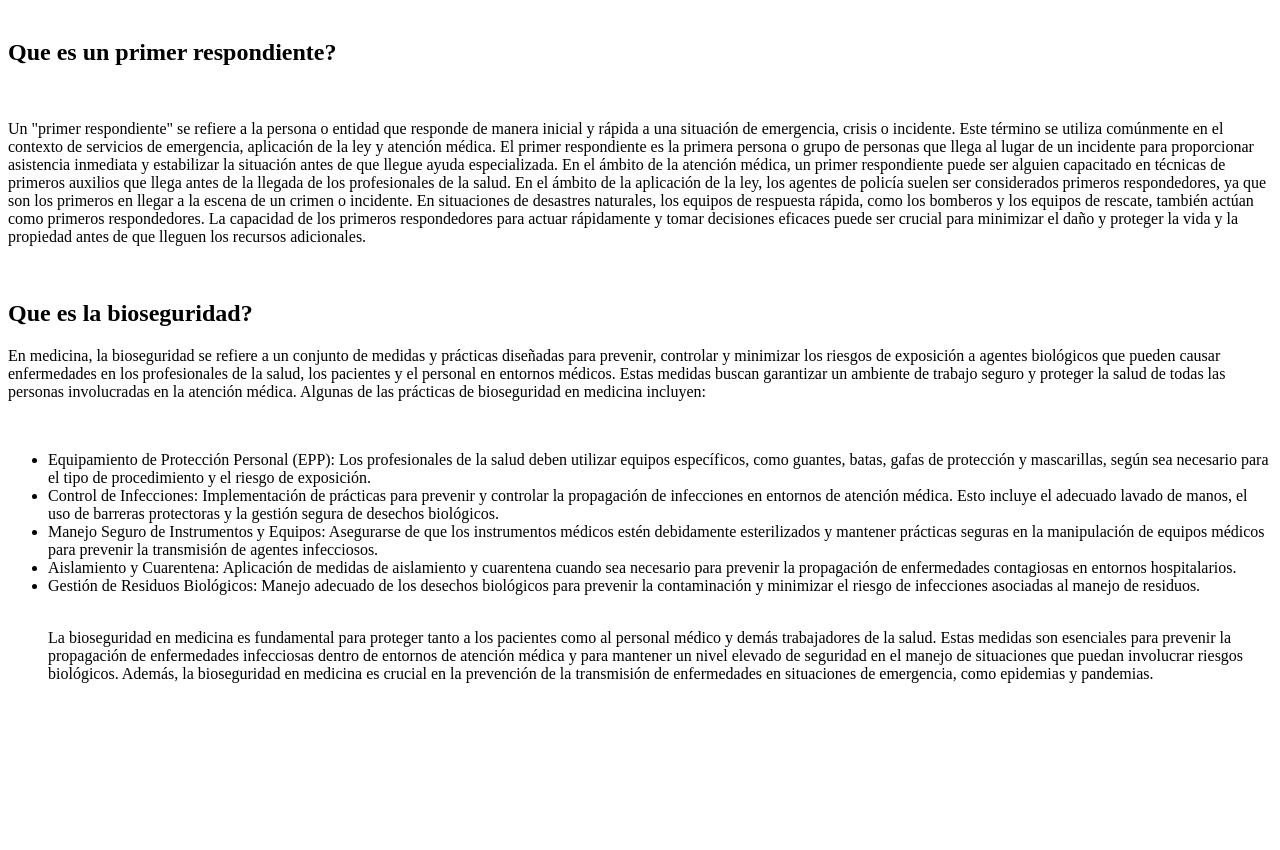
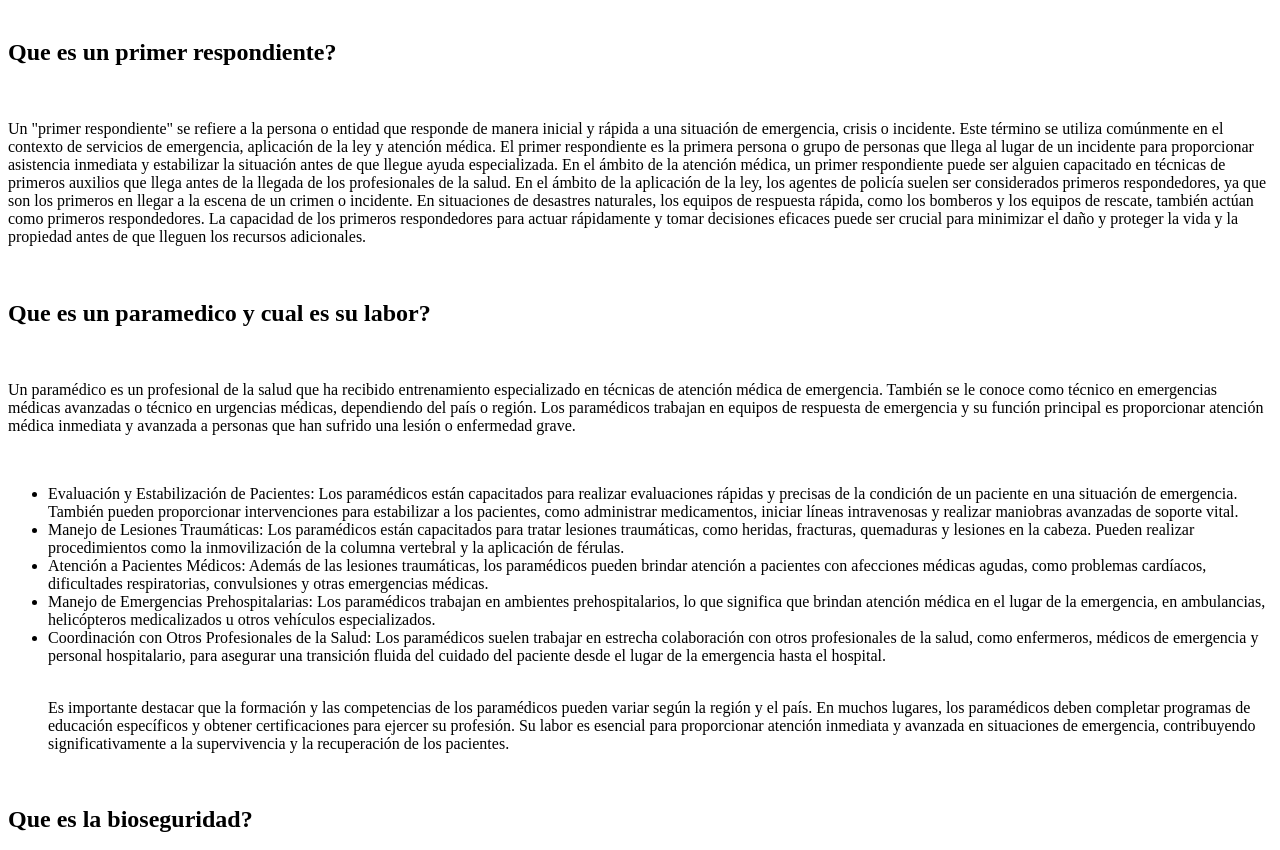
Before and after one commit to JJGARCIA2003/nucbagit, a plain HTML site: page clases/index.html in a window 1280 px wide. Shown: the part 79-929 px from the top of the page. Before the commit the page ends 812 px from the top, so only its background shows below. Drawn offline with Linux system fonts and the light colour scheme.

Commit message:
Añadi mas informacion

```diff
--- a/clases/index.html
+++ b/clases/index.html
@@ -8,6 +8,7 @@
 </head>
 
 <body>
+    <main>
         <h1>Paramedi-kit</h1>
         <br>
 
@@ -15,26 +16,73 @@
         <br>
 
         <p>Un "primer respondiente" se refiere a la persona o entidad que responde de manera inicial y rápida a una
-        situación de emergencia, crisis o incidente. Este término se utiliza comúnmente en el contexto de servicios de
+            situación de emergencia, crisis o incidente. Este término se utiliza comúnmente en el contexto de servicios
+            de
             emergencia, aplicación de la ley y atención médica. El primer respondiente es la primera persona o grupo de
-        personas que llega al lugar de un incidente para proporcionar asistencia inmediata y estabilizar la situación
+            personas que llega al lugar de un incidente para proporcionar asistencia inmediata y estabilizar la
+            situación
             antes de que llegue ayuda especializada.
 
-        En el ámbito de la atención médica, un primer respondiente puede ser alguien capacitado en técnicas de primeros
+            En el ámbito de la atención médica, un primer respondiente puede ser alguien capacitado en técnicas de
+            primeros
             auxilios que llega antes de la llegada de los profesionales de la salud. En el ámbito de la aplicación de la
-        ley, los agentes de policía suelen ser considerados primeros respondedores, ya que son los primeros en llegar a
-        la escena de un crimen o incidente. En situaciones de desastres naturales, los equipos de respuesta rápida, como
+            ley, los agentes de policía suelen ser considerados primeros respondedores, ya que son los primeros en
+            llegar a
+            la escena de un crimen o incidente. En situaciones de desastres naturales, los equipos de respuesta rápida,
+            como
             los bomberos y los equipos de rescate, también actúan como primeros respondedores.
 
-        La capacidad de los primeros respondedores para actuar rápidamente y tomar decisiones eficaces puede ser crucial
+            La capacidad de los primeros respondedores para actuar rápidamente y tomar decisiones eficaces puede ser
+            crucial
             para minimizar el daño y proteger la vida y la propiedad antes de que lleguen los recursos adicionales.
         </p>
         <br>
 
+        <h2>Que es un paramedico y cual es su labor?</h2>
+        <br>
+        <p>Un paramédico es un profesional de la salud que ha recibido entrenamiento especializado en técnicas de
+            atención médica de emergencia. También se le conoce como técnico en emergencias médicas avanzadas o técnico
+            en urgencias médicas, dependiendo del país o región. Los paramédicos trabajan en equipos de respuesta de
+            emergencia y su función principal es proporcionar atención médica inmediata y avanzada a personas que han
+            sufrido una lesión o enfermedad grave.</p>
+        <br>
+
+        <ul>
+            <li>Evaluación y Estabilización de Pacientes: Los paramédicos están capacitados para realizar evaluaciones
+                rápidas y precisas de la condición de un paciente en una situación de emergencia. También pueden
+                proporcionar intervenciones para estabilizar a los pacientes, como administrar medicamentos, iniciar
+                líneas intravenosas y realizar maniobras avanzadas de soporte vital.</li>
+            <li>Manejo de Lesiones Traumáticas: Los paramédicos están capacitados para tratar lesiones traumáticas, como
+                heridas, fracturas, quemaduras y lesiones en la cabeza. Pueden realizar procedimientos como la
+                inmovilización de la columna vertebral y la aplicación de férulas.</li>
+            <li>Atención a Pacientes Médicos: Además de las lesiones traumáticas, los paramédicos pueden brindar
+                atención a pacientes con afecciones médicas agudas, como problemas cardíacos, dificultades
+                respiratorias, convulsiones y otras emergencias médicas.</li>
+            <li>Manejo de Emergencias Prehospitalarias: Los paramédicos trabajan en ambientes prehospitalarios, lo que
+                significa que brindan atención médica en el lugar de la emergencia, en ambulancias, helicópteros
+                medicalizados u otros vehículos especializados.</li>
+            <li>Coordinación con Otros Profesionales de la Salud: Los paramédicos suelen trabajar en estrecha
+                colaboración con otros profesionales de la salud, como enfermeros, médicos de emergencia y personal
+                hospitalario, para asegurar una transición fluida del cuidado del paciente desde el lugar de la
+                emergencia hasta el hospital.</li>
+            <br>
+            <p>Es importante destacar que la formación y las competencias de los paramédicos pueden variar según la
+                región y el país. En muchos lugares, los paramédicos deben completar programas de educación específicos
+                y obtener certificaciones para ejercer su profesión. Su labor es esencial para proporcionar atención
+                inmediata y avanzada en situaciones de emergencia, contribuyendo significativamente a la supervivencia y
+                la recuperación de los pacientes.</p>
+            <br>
+        </ul>
+
+
+
+
         <h2>Que es la bioseguridad?</h2>
         <p>
-        En medicina, la bioseguridad se refiere a un conjunto de medidas y prácticas diseñadas para prevenir, controlar
-        y minimizar los riesgos de exposición a agentes biológicos que pueden causar enfermedades en los profesionales
+            En medicina, la bioseguridad se refiere a un conjunto de medidas y prácticas diseñadas para prevenir,
+            controlar
+            y minimizar los riesgos de exposición a agentes biológicos que pueden causar enfermedades en los
+            profesionales
             de la salud, los pacientes y el personal en entornos médicos. Estas medidas buscan garantizar un ambiente de
             trabajo seguro y proteger la salud de todas las personas involucradas en la atención médica.
 
@@ -43,14 +91,18 @@
 
         <ul>
             <li>
-            Equipamiento de Protección Personal (EPP): Los profesionales de la salud deben utilizar equipos específicos,
-            como guantes, batas, gafas de protección y mascarillas, según sea necesario para el tipo de procedimiento y
+                Equipamiento de Protección Personal (EPP): Los profesionales de la salud deben utilizar equipos
+                específicos,
+                como guantes, batas, gafas de protección y mascarillas, según sea necesario para el tipo de
+                procedimiento y
                 el riesgo de exposición.
             </li>
 
             <li>
-            Control de Infecciones: Implementación de prácticas para prevenir y controlar la propagación de infecciones
-            en entornos de atención médica. Esto incluye el adecuado lavado de manos, el uso de barreras protectoras y
+                Control de Infecciones: Implementación de prácticas para prevenir y controlar la propagación de
+                infecciones
+                en entornos de atención médica. Esto incluye el adecuado lavado de manos, el uso de barreras protectoras
+                y
                 la gestión segura de desechos biológicos.
             </li>
 
@@ -66,20 +118,26 @@
             </li>
 
             <li>
-            Gestión de Residuos Biológicos: Manejo adecuado de los desechos biológicos para prevenir la contaminación y
+                Gestión de Residuos Biológicos: Manejo adecuado de los desechos biológicos para prevenir la
+                contaminación y
                 minimizar el riesgo de infecciones asociadas al manejo de residuos.
             </li>
             <br>
 
             <p>La bioseguridad en medicina es fundamental para proteger tanto a los pacientes como al personal médico y
-            demás trabajadores de la salud. Estas medidas son esenciales para prevenir la propagación de enfermedades
-            infecciosas dentro de entornos de atención médica y para mantener un nivel elevado de seguridad en el manejo
-            de situaciones que puedan involucrar riesgos biológicos. Además, la bioseguridad en medicina es crucial en
-            la prevención de la transmisión de enfermedades en situaciones de emergencia, como epidemias y pandemias.
+                demás trabajadores de la salud. Estas medidas son esenciales para prevenir la propagación de
+                enfermedades
+                infecciosas dentro de entornos de atención médica y para mantener un nivel elevado de seguridad en el
+                manejo
+                de situaciones que puedan involucrar riesgos biológicos. Además, la bioseguridad en medicina es crucial
+                en
+                la prevención de la transmisión de enfermedades en situaciones de emergencia, como epidemias y
+                pandemias.
             </p>
             <br>
 
         </ul>
+    </main>
 
 
 
```
Lines whose indentation alone changed are shown as unchanged.
